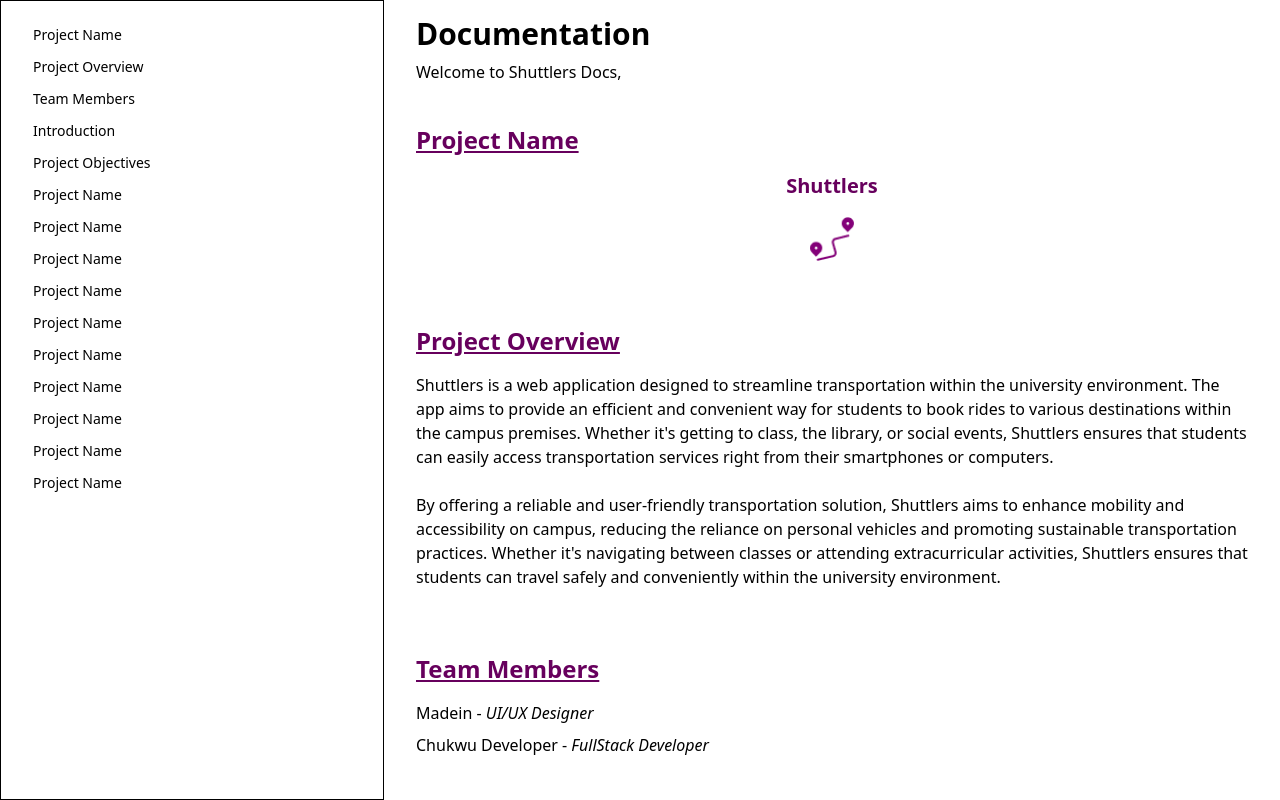
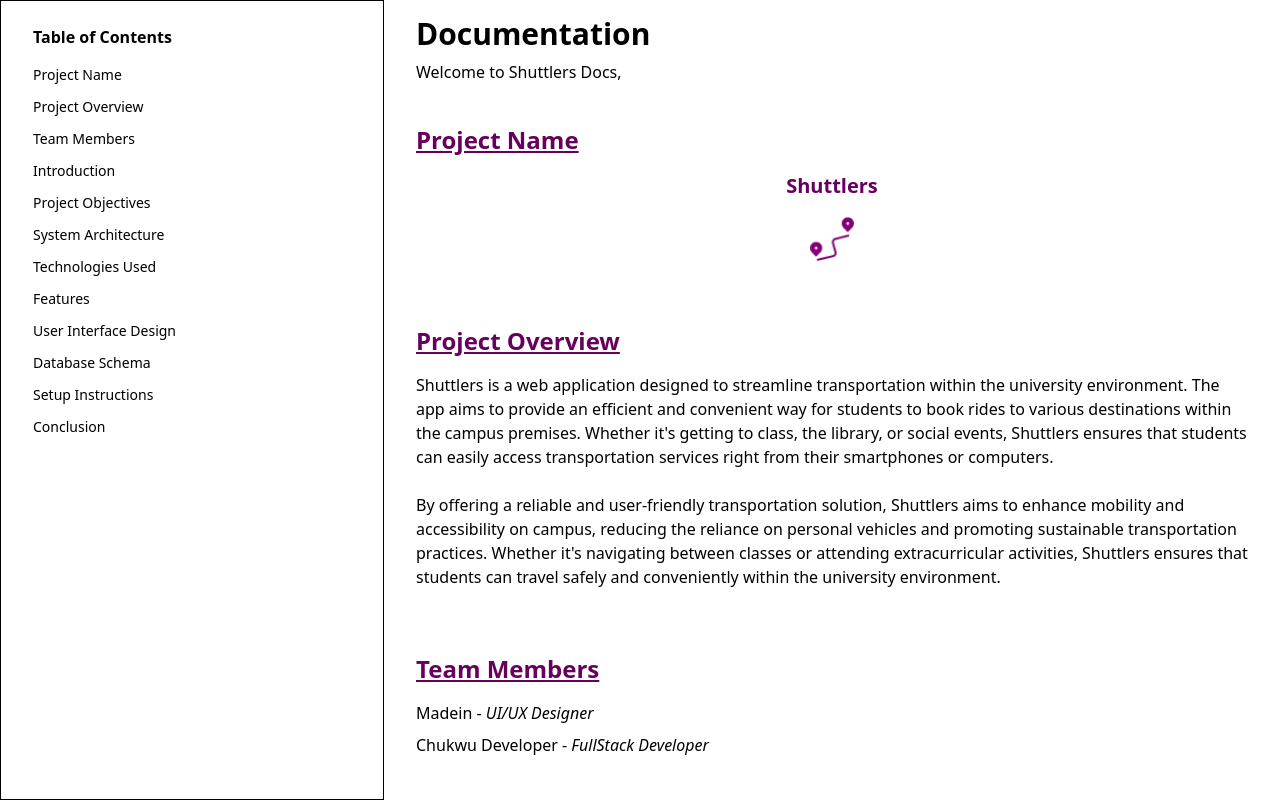
Before and after one commit to beginners-lock/shuttlers, a React (Create React App) app: page /docs in a window 1280 px wide. Built offline with nearby package versions, Linux system fonts and the light colour scheme.

Commit message:
currently at system architecture in the documentation

```diff
--- a/src/pages/Documentation.tsx
+++ b/src/pages/Documentation.tsx
@@ -4,21 +4,19 @@ export default function Documentation(){
     return(
         <div className="w-full h-full flex flex-row items-start justify-end box-border overflow-x-hidden">
             <div className="left-0 fixed px-8 pt-4 w-[30%] h-full box-border border border-black">
-                <div className="mt-2 text-sm">Project Name</div>
+                <div className="mt-2 text-md font-bold">Table of Contents</div>
+                <div className="mt-4 text-sm">Project Name</div>
                 <div className="mt-3 text-sm">Project Overview</div>
                 <div className="mt-3 text-sm">Team Members</div>
                 <div className="mt-3 text-sm">Introduction</div>
                 <div className="mt-3 text-sm">Project Objectives</div>
-                <div className="mt-3 text-sm">Project Name</div>
-                <div className="mt-3 text-sm">Project Name</div>
-                <div className="mt-3 text-sm">Project Name</div>
-                <div className="mt-3 text-sm">Project Name</div>
-                <div className="mt-3 text-sm">Project Name</div>
-                <div className="mt-3 text-sm">Project Name</div>
-                <div className="mt-3 text-sm">Project Name</div>
-                <div className="mt-3 text-sm">Project Name</div>
-                <div className="mt-3 text-sm">Project Name</div>
-                <div className="mt-3 text-sm">Project Name</div>
+                <div className="mt-3 text-sm">System Architecture</div>
+                <div className="mt-3 text-sm">Technologies Used</div>
+                <div className="mt-3 text-sm">Features</div>
+                <div className="mt-3 text-sm">User Interface Design</div>
+                <div className="mt-3 text-sm">Database Schema</div>
+                <div className="mt-3 text-sm">Setup Instructions</div>
+                <div className="mt-3 text-sm">Conclusion</div>
             </div>
             <div className="w-[70%] px-8 pt-4 pb-8 overflow-y-auto box-border">
                 <h1 className="font-bold text-3xl">Documentation</h1>
@@ -69,6 +67,49 @@ export default function Documentation(){
 
                 <div className="mt-16">
                     <div className="font-bold text-2xl underline" style={{color: PRIMARY800}}>Project Objectives</div>
+                    <div className="mt-4">The Shuttlers web app project seeks to achieve the following objectives:</div>
+                    <li className="mt-2">To enhance mobility of students within the university environment and provide a platform for punctuality.</li>
+                    <li className="mt-2">To offer a user-friendly platform that makes booking rides quick and effortless for students.</li>
+                    <li className="mt-2">To have a accessible data and information on registered drivers therefore promoting safety and security.</li>
+                    <li className="mt-2">To improve its services based on user feedback and performance metrics.</li>
+                    <li className="mt-2">To scale and meet increasing demands as the university community grows and evolves.</li>
+                </div>
+
+                <div className="mt-16">
+                    <div className="font-bold text-2xl underline" style={{color: PRIMARY800}}>System Architecture</div>
+                    <div className="font-bold text-xl mt-4">Client-Side</div>
+                    <div className="mt-2">
+                    The client-side application comprises the user interface that user interact with and is built on the ReactJS framework using Typescript and TailwindCSS.
+                    It consists of the various web pages that are visited like: <em>the authentication pages for signing in and creating an account</em>, <em>a page for changing password when forgotten</em>,
+                    <em>pages for depositing to and withdrawing from your shuttlers virtual wallet</em>, <em>a user dashboard page</em>, <em>pages for view available drivers</em>, <em>track their rides</em>, <em>manage their accounts</em>, etc.
+                    <br/><br/>
+
+                    This client-side is divided into three possible routes depending on the user who is logging or the current user session. This could either be a driver, a student or an admin.
+                    <br/><br/>
+
+                    <strong>The admin</strong> is the user that is in charge of registering and accepting drivers that send a request after filling a form with proof of authenticity. They also have the various
+                    data and shuttler metrics on their dashboard which may inclde <em>total number of shuttle drivers</em>, <em>shuttle rides completed</em>, etc. The admin can also revoke a shuttle driver
+                    shuttlers license or privilege.
+                    <br/><br/>
+
+                    <strong>The drivers</strong> would have their own distinct UI which notifies them of available student passengers while the students UI would have the
+                    ability to book rides.
+                    <br/><br/>
+
+                    </div>
+
+
+                    <div className="font-bold text-xl mt-6">Server-Side</div>
+                    <div>
+
+                    </div>
+
+
+
+                    <div className="font-bold text-xl mt-6">Database</div>
+                    <div>
+
+                    </div>
                 </div>
             </div>
         </div>
```
